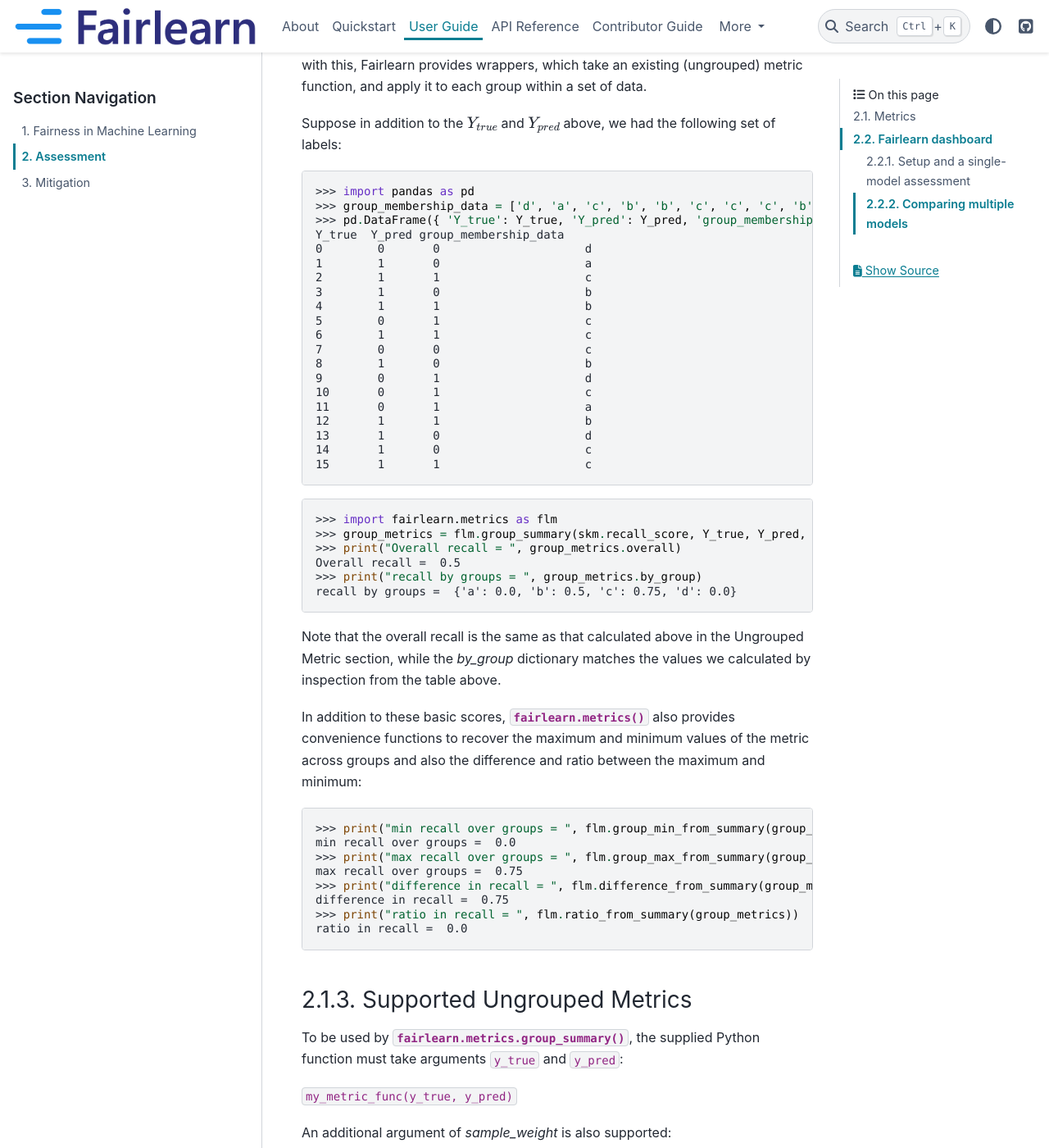
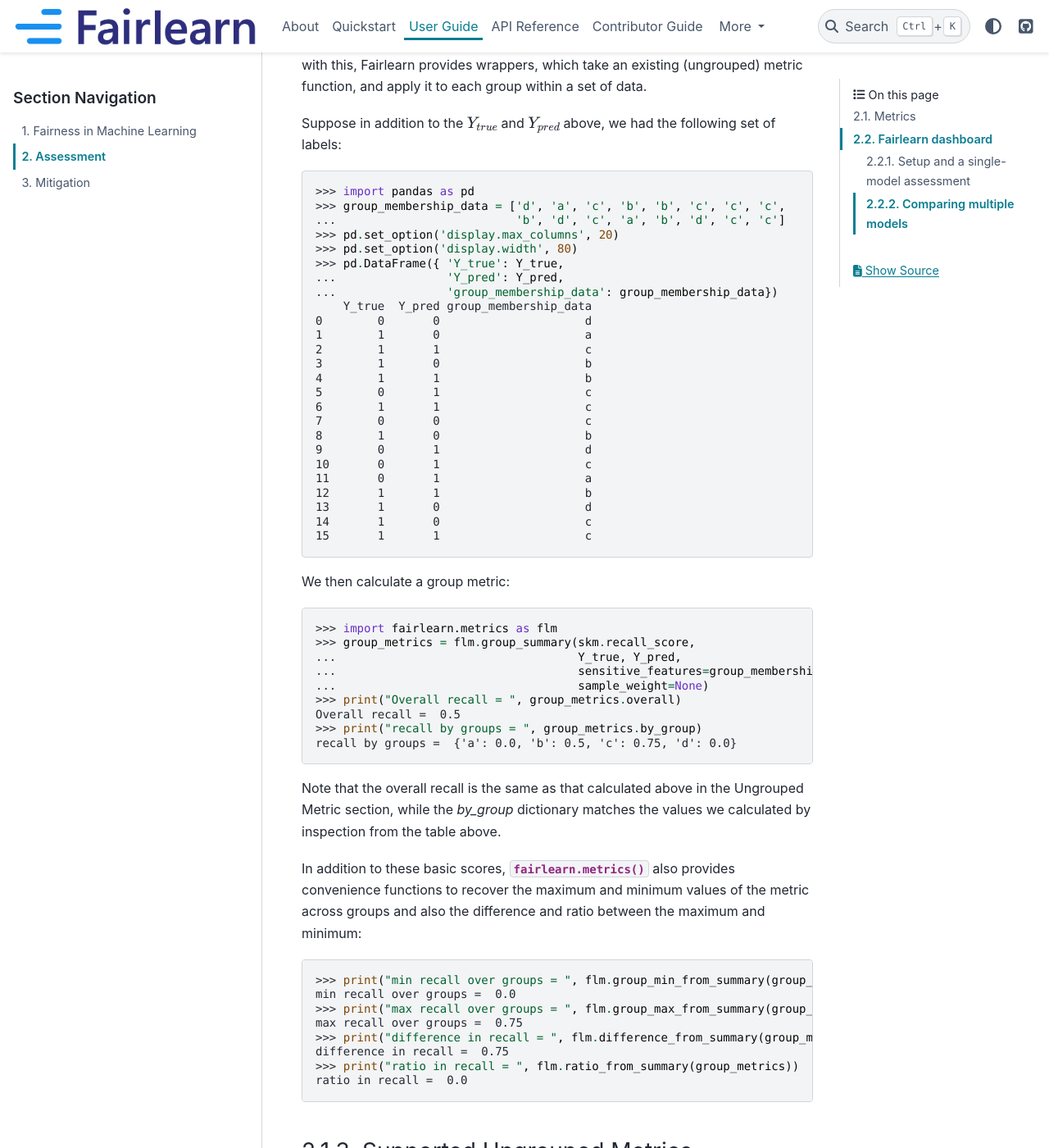
Before and after one commit to fairlearn/fairlearn, a Sphinx documentation site: the page built from docs/user_guide/assessment.rst, in a window 1280 px wide and 1400 px high, scrolled down 1046 px. Shown: the whole window at 82% size. Built offline with Sphinx 7.4.7 and the PyData theme 0.15.4, drawn with Linux system fonts in a browser that asks for light colours; pages that are not in the unit, such as notebooks, are missing from menus; some of the changed text lies outside the part shown.

Commit message:
Add doctest to metric section in userguide (#489)
The "metrics" portion of the Assessment user guide page was originally a notebook. Convert the embedded code snippets to `doctest` blocks, so that Sphinx can verify that they execute correctly.

Signed-off-by: Richard Edgar <riedgar@microsoft.com>

```diff
--- a/docs/user_guide/assessment.rst
+++ b/docs/user_guide/assessment.rst
@@ -50,10 +52,18 @@
 Suppose in addition to the :math:`Y_{true}` and :math:`Y_{pred}` above, we had
 the following set of labels:
 
+.. doctest:: assessment_metrics
+    :options:  +NORMALIZE_WHITESPACE
+
     >>> import pandas as pd
-    >>> group_membership_data = ['d', 'a', 'c', 'b', 'b', 'c', 'c', 'c', 'b', 'd', 'c', 'a', 'b', 'd', 'c', 'c']
-    >>> pd.DataFrame({ 'Y_true': Y_true, 'Y_pred': Y_pred, 'group_membership_data': group_membership_data})
-    Y_true  Y_pred group_membership_data
+    >>> group_membership_data = ['d', 'a', 'c', 'b', 'b', 'c', 'c', 'c',
+    ...                          'b', 'd', 'c', 'a', 'b', 'd', 'c', 'c']
+    >>> pd.set_option('display.max_columns', 20)
+    >>> pd.set_option('display.width', 80)
+    >>> pd.DataFrame({ 'Y_true': Y_true,
+    ...                'Y_pred': Y_pred,
+    ...                'group_membership_data': group_membership_data})
+        Y_true  Y_pred group_membership_data
     0        0       0                     d
     1        1       0                     a
     2        1       1                     c
@@ -70,9 +80,17 @@
     13       1       0                     d
     14       1       0                     c
     15       1       1                     c
+    <BLANKLINE>
+
+We then calculate a group metric:
+
+.. doctest:: assessment_metrics
 
     >>> import fairlearn.metrics as flm
-    >>> group_metrics = flm.group_summary(skm.recall_score, Y_true, Y_pred, sensitive_features=group_membership_data, sample_weight=None)
+    >>> group_metrics = flm.group_summary(skm.recall_score,
+    ...                                   Y_true, Y_pred,
+    ...                                   sensitive_features=group_membership_data,
+    ...                                   sample_weight=None)
     >>> print("Overall recall = ", group_metrics.overall)
     Overall recall =  0.5
     >>> print("recall by groups = ", group_metrics.by_group)
```
Also changed, not shown: other parts of docs/user_guide/assessment.rst (+7 -1 lines), docs/quickstart.rst (+8 -4 lines), 1 other file.
